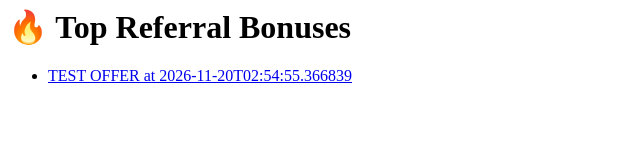
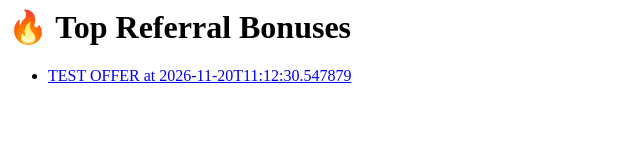
Before and after one commit to Jake-techy/referral-bot, a plain HTML site: page docs/index.html in a window 1280 px wide. Shown: the full height of the page, 0-640 px from the left. Drawn offline with Linux system fonts and the light colour scheme.

Commit message:
Update offers 2026-11-20T11:12:30Z

```diff
--- a/docs/index.html
+++ b/docs/index.html
@@ -1,6 +1,6 @@
 <h1>🔥 Top Referral Bonuses</h1>
 <ul>
 
-  <li><a href="https://example.com">TEST OFFER at 2026-11-20T02:54:55.366839</a></li>
+  <li><a href="https://example.com">TEST OFFER at 2026-11-20T11:12:30.547879</a></li>
 
 </ul>
```
